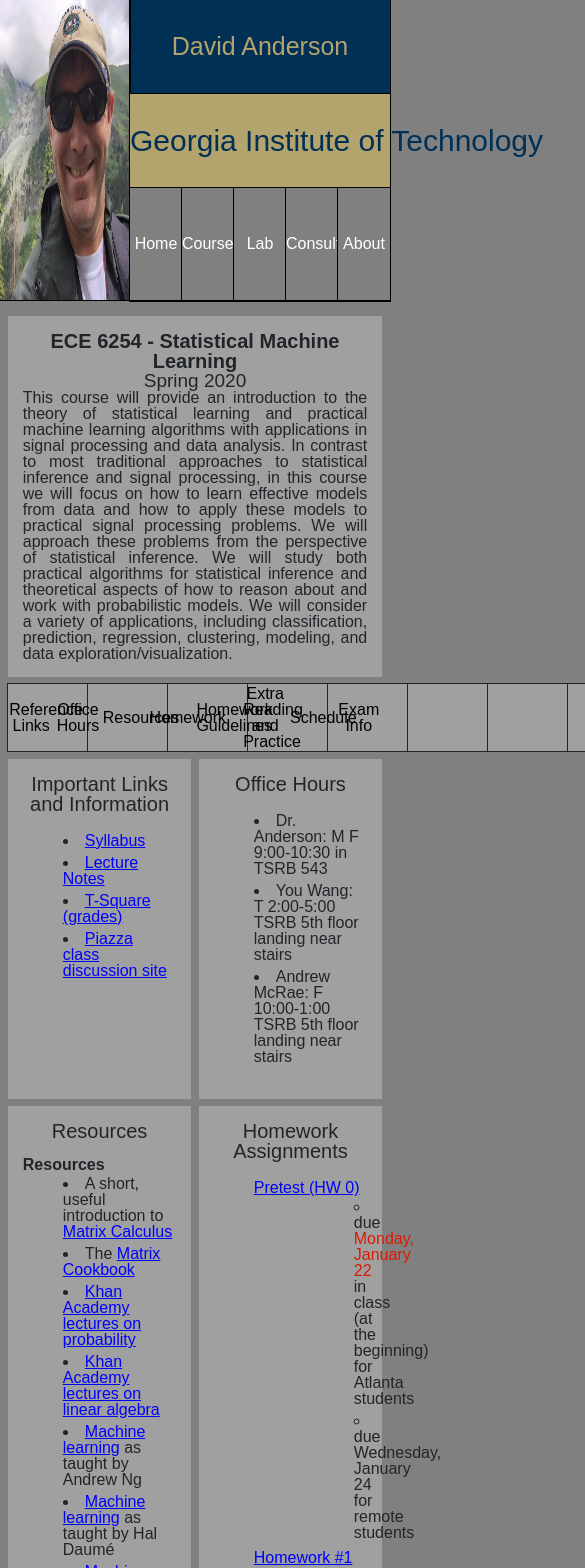
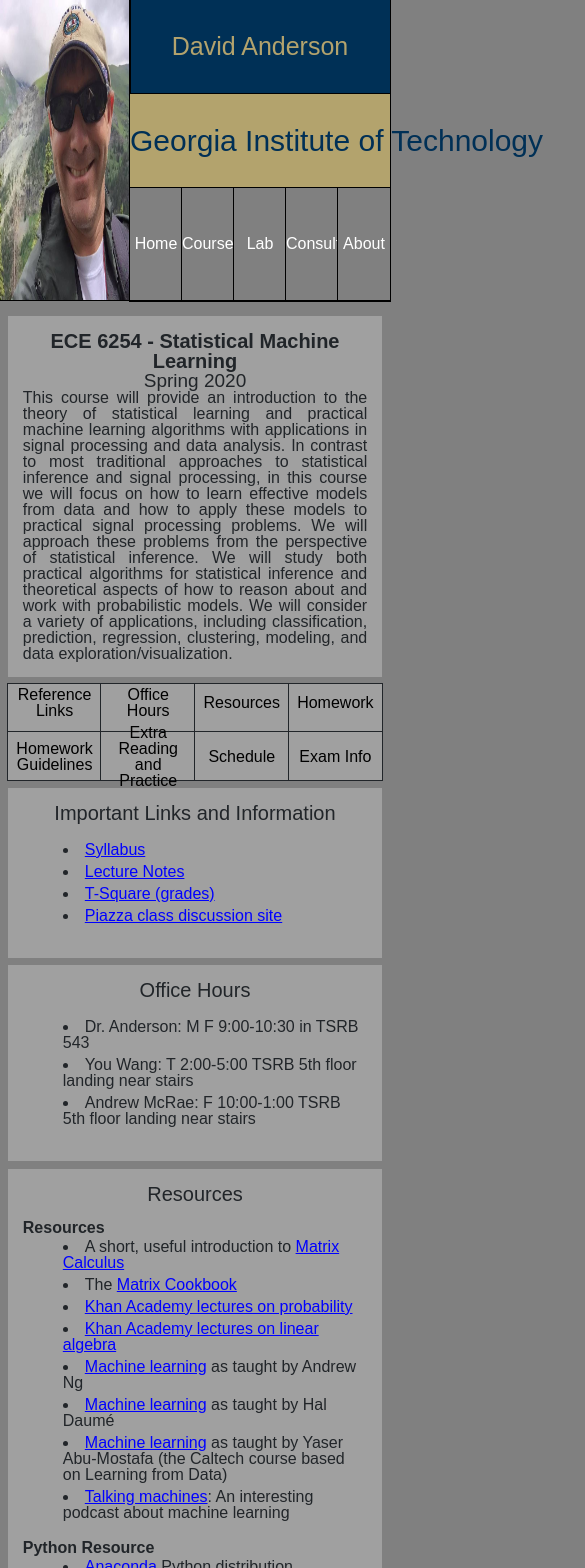
Before and after one commit to Jacoba1100254352/davidanderson.jacobdanderson.net, a Vue app in the folder front-end/: page /ece6254 in a window 390 px wide. Shown: the top 1568 px of the page, 585 px wide, since content can reach past the window. Built offline with nearby package versions, Linux system fonts and the light colour scheme.

Commit message:
Basic adjustments

```diff
--- a/front-end/src/App.vue
+++ b/front-end/src/App.vue
@@ -187,20 +187,9 @@ table {
   border-spacing: 0;
 }
 
-
 /**************
 *   General   *
 **************/
-
-/* Responsive layout - when the screen is less than 700px wide, make the two columns stack on top of each other instead of next to each other */
-/*@media screen and (max-width: 700px) {*/
-/*  !*  .row, .navbar {*/
-/*        flex-direction: column;*/
-/*      }*!*/
-/*  :root {*/
-/*    --size_adjustment: 1;*/
-/*  }*/
-/*}*/
 
 * {
   box-sizing: border-box;
@@ -208,6 +197,7 @@ table {
 
 body {
   background-color: rgb(128, 128, 128);
+  /*background-color: whitesmoke;*/
   font-family: sans-serif;
 
   --size_adjustment: 1.5;
@@ -220,20 +210,23 @@ body {
   --nav_height: calc(
     (4.7) * var(--size_adjustment)
   ); /* with 3 in header, use 4.125 = 33/8, for 2 use 6.25 = 50/8 = 25/4 */
-
-  /*display: grid;*/
-  /*grid-template-columns: repeat(1, 1fr);*/
-  /*grid-auto-rows: minmax(100%, auto);*/
-  /*grid-template-areas:*/
-  /*  "header"*/
-  /*  "section"*/
-  /*  "footer";*/
+  --common_background_color: rgb(160, 160, 160); /*#cccccc;*/
 }
 
 .flexbox_container {
   display: flex;
   justify-content: space-between;
   flex-flow: row wrap;
+}
+
+/********************
+*	  Media Screens   *
+********************/
+
+@media only screen and (min-width: 1px) and (max-width: 960px) {
+  :root {
+    --size_adjustment: 1;
+  }
 }
 
 /**************
@@ -285,14 +278,6 @@ img {
   outline: 1px solid black;
 }
 
-/*.router-view {*/
-/*  grid-area: section;*/
-/*}*/
-
-/*section {*/
-/*  grid-area: section;*/
-/*}*/
-
 #name_plate,
 a.name_plate {
   font-size: 25px;
@@ -318,9 +303,8 @@ a.name_plate {
 
 #main_nav > ul > li {
   width: 20%;
-  line-height: var(
-    --nav_height
-  ); /*Changes the box height!!! original was 4.125*/
+  /*Changes the box height!!! original was 4.125*/
+  line-height: var(--nav_height);
   outline: 1px solid black;
 }
 
@@ -341,6 +325,33 @@ a.name_plate {
 
 #main_nav a:active {
   background: rgb(100, 100, 100);
+}
+
+/*****************
+*   Navigation   *
+*****************/
+
+/*** Sub Menu ***/
+
+nav li ul {
+  position: absolute;
+  display: none;
+  padding-top: 1px;
+  width: 13.4%; /*As a default*/
+  /*width: calc(14% + 1px);*/
+  transform: translateX(-1px);
+}
+
+nav li:hover ul {
+  display: block;
+  z-index: 9;
+}
+
+nav li ul li {
+  border: 1px solid black;
+  border-top: none;
+  clear: both;
+  z-index: 9;
 }
 
 /**************
@@ -375,33 +386,6 @@ p {
   text-align: justify;
 }
 
-/*****************
-*   Navigation   *
-*****************/
-
-/*** Sub Menu ***/
-
-nav li ul {
-  position: absolute;
-  display: none;
-  padding-top: 1px;
-  width: 13.4%; /*As a default*/
-  /*width: calc(14% + 1px);*/
-  transform: translateX(-1px);
-}
-
-nav li:hover ul {
-  display: block;
-  z-index: 9;
-}
-
-nav li ul li {
-  border: 1px solid black;
-  border-top: none;
-  clear: both;
-  z-index: 9;
-}
-
 /************
 *   Aside   *
 ************/
@@ -410,7 +394,8 @@ aside,
 article {
   margin-top: 2%;
   padding: 15px;
-  background-color: rgb(160, 160, 160);
+  /*background-color: rgb(160, 160, 160);*/
+  background-color: var(--common_background_color);
 }
 
 aside h2 {
@@ -427,10 +412,6 @@ article {
 
 article li {
   list-style-position: inside;
-}
-
-article > ul {
-  list-style-type: disc;
 }
 
 article ul ul li {
@@ -451,48 +432,11 @@ article a {
   text-decoration: underline;
 }
 
-section.index_section article a {
-  color: black;
-  text-decoration: none;
-}
-
-/*   ECE 6254 Specifications   */
-
-section > div > div {
-  order: 8;
-  margin-top: 1.1%;
-  width: 49%;
-}
-
-section > div > div > article {
-  width: 100%;
-}
-
-article.article_exam {
-  margin-top: 4.2%; /*align-self: flex-end;*/
-}
-
-article.article_homework ul ul li {
-  padding-left: 100px;
-}
-
-article.article_homework > ul > li {
-  list-style-type: none;
-}
-
-/*article.article_schedule>ul{ font-weight: bold; }*/
-
-span.red {
-  color: rgb(220, 25, 0);
-}
-
 /*************
 *   Footer   *
 *************/
 
 footer {
-  position: sticky;
-  /*bottom: 0;*/
   /*grid-area: footer;*/
   display: flex;
   border-top: 1px solid;
@@ -502,13 +446,15 @@ footer {
   height: 7.5rem;
   width: 100%;
   /*min-width: 43.75rem;*/
+  background-color: rgb(247, 247, 247);
+}
+
+footer a {
+  color: black;
 }
 
 footer div {
   width: calc(100% / 3);
 }
 
-/********************
-*	  Media Screens   *
-********************/
 </style>
--- a/front-end/src/views/ECE6254.vue
+++ b/front-end/src/views/ECE6254.vue
@@ -782,7 +782,7 @@
         </ul>
       </article>
 
-      <div class="flexbox_container" id="schedule/exam">
+      <div class="flexbox_container" id="schedule_exam">
         <article class="article_schedule" id="schedule2">
           <h2>Schedule</h2>
           <br />
@@ -993,7 +993,7 @@
         </article>
       </div>
     </div>
-    <br />
+<!--    <br />-->
   </section>
 </template>
 
@@ -1034,7 +1034,7 @@ ul.flexbox_container {
 
 li.pseudo_element {
   outline: 1px solid;
-  background-color: rgb(160, 160, 160);
+  background-color: var(--common_background_color);
 }
 
 #pseudo_list li {
@@ -1044,7 +1044,6 @@ li.pseudo_element {
 #pseudo_list {
   position: absolute;
   width: 100%;
-  height: 100%;
   top: 0;
 }
 
@@ -1054,4 +1053,85 @@ li.pseudo_element {
   align-items: center;
   z-index: 1;
 }
+
+nav.local, #pseudo_list, #real_list {
+  height: 3rem;
+}
+
+/**************
+*   Article   *
+**************/
+/*   ECE 6254 Specifications   */
+
+section > div > div {
+  order: 8;
+  margin-top: 1.1%;
+  width: 49%;
+}
+
+section > div > div > article {
+  width: 100%;
+}
+
+article.article_exam {
+  margin-top: 4.2%; /*align-self: flex-end;*/
+}
+
+article.article_homework ul ul li {
+  padding-left: 100px;
+}
+
+article.article_homework > ul > li {
+  list-style-type: none;
+}
+
+article > ul {
+  list-style-type: disc;
+}
+
+/*article.article_schedule>ul{ font-weight: bold; }*/
+
+/*******************
+*   Miscelaneous   *
+*******************/
+span.red {
+  color: rgb(220, 25, 0);
+}
+
+/********************
+*	  Media Screens   *
+********************/
+
+@media only screen and (min-width: 1px) and (max-width: 960px) {
+
+  article, #schedule_exam {
+    width: 100%;
+  }
+
+  #exam_info, #schedule2 {
+    margin-top: 2%;
+  }
+
+  #schedule {
+    margin-bottom: 0;
+  }
+
+  #schedule_exam {
+    margin-top: 0;
+  }
+
+  ul.flexbox_container {
+    flex-wrap: wrap;
+  }
+
+  nav.local li {
+    width: calc(100% / 4);
+  }
+
+  nav.local, #pseudo_list, #real_list {
+    height: 6rem;
+  }
+
+}
+
 </style>
--- a/front-end/src/views/ECE6271.vue
+++ b/front-end/src/views/ECE6271.vue
@@ -120,4 +120,10 @@ export default {
 };
 </script>
 
-<style scoped></style>
+<style scoped>
+
+article > ul {
+  list-style-type: disc;
+}
+
+</style>
--- a/front-end/src/views/Home.vue
+++ b/front-end/src/views/Home.vue
@@ -73,4 +73,11 @@ export default {
 };
 </script>
 
-<style scoped></style>
+<style scoped>
+
+article a { /*section.index_section article a*/
+  color: black;
+  text-decoration: none;
+}
+
+</style>
```
Also changed, not shown: 2 other files (tests, documents, lock files or other folders).
